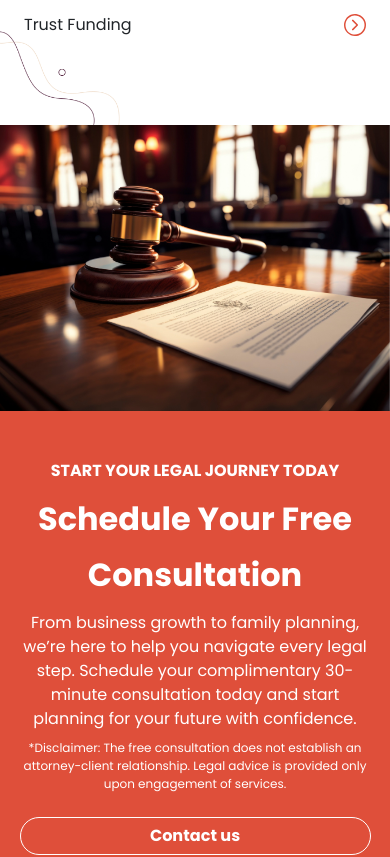
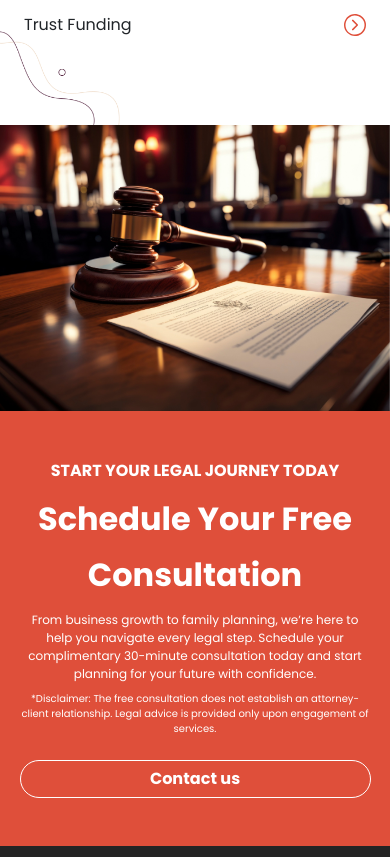
Before and after one commit to developerdeepak/digivito-jgm, a React (Create React App) app: page / in a window 390 px wide. Shown: the part 1860-2717 px from the top of the page. Built offline with nearby package versions, Linux system fonts and the light colour scheme.

Commit message:
UI: Sitewide fixes for responsiveness

```diff
--- a/src/components/bannerSideBySide.js
+++ b/src/components/bannerSideBySide.js
@@ -44,7 +44,7 @@ const BannerCTA = (props) => {
 const BannerSideBySide = (props) => {
     let bannerSubHeading = '', bannerHeading = '', bannerDesc = '', bannerDisclaimer = '', bannerCTA = '';
 
-    if(props.subheading && props.subheading.length > 0) {
+    if (props.subheading && props.subheading.length > 0) {
         bannerSubHeading = <BannerSubHeading {...props} />;
     }
 
@@ -65,10 +65,29 @@ const BannerSideBySide = (props) => {
     }
 
     return (
-        <div className="row bg-primary banner-side-by-side">
-            <div className="col mw-1600 mx-auto">
+        <>
+            <div className="row bg-primary banner-side-by-side align-items-center justify-content-center">
+                <div className="col">
+                    <div className="row align-items-center justify-content-end">
+                        <div className="col-12 col-lg-6 order-lg-1 banner-container pe-0">
+                            <img src={props.BannerImage} className="mw-100" alt="Ready to consult banner" />
+                        </div>
+                        <div className="d-lg-none col-12 col-lg-6 order-lg-0 d-flex align-items-center py-5 py-lg-0 text-container">
+                            <div className="content d-flex flex-column">
+                                <div className="text-content d-flex flex-column">
+                                    {bannerSubHeading}
+                                    {bannerHeading}
+                                    {bannerDesc}
+                                    {bannerDisclaimer}
+                                </div>
+                                {bannerCTA}
+                            </div>
+                        </div>
+                    </div>
+                </div>
+                <div className="col mw-1600 mx-auto d-none d-lg-block position-absolute left-0 right-0">
                     <div className="row align-items-center">
-                    <div className="col-12 col-lg-6 order-lg-1 banner-container">
+                        <div className="col-12 col-lg-6 order-lg-1 banner-container d-lg-none">
                             <img src={props.BannerImage} className="mw-100" alt="Ready to consult banner" />
                         </div>
                         <div className="col-12 col-lg-6 order-lg-0 d-flex align-items-center py-5 py-lg-0 text-container">
@@ -85,6 +104,7 @@ const BannerSideBySide = (props) => {
                     </div>
                 </div>
             </div>
+        </>
     );
 }
 
--- a/src/components/heroBanner.js
+++ b/src/components/heroBanner.js
@@ -53,7 +53,9 @@ class HeroBanner extends Component {
         }
 
         if (this.props.description && this.props.description.length > 0) {
-            bannerDesc = HTMLParser.parseHTML(this.props.description);
+            bannerDesc = (
+                <p className="banner-desc">{HTMLParser.parseHTML(this.props.description)}</p>
+            );
         }
 
         if (this.props.addOnClass && this.props.addOnClass.length > 0) {
@@ -73,7 +75,7 @@ class HeroBanner extends Component {
                 <img src={this.props.HeroImage} className="mw-100 p-0" alt="Hero banner" onLoad={this.setHeroBannerExtraSpace} />
                 <div className="col mw-1600 mx-auto text-white banner-content">
                     <h1 className="poppins-bold h2 m-0 banner-heading">{bannerHeading}</h1>
-                    <p className="banner-desc">{bannerDesc}</p>
+                    {bannerDesc}
                     {bannerCTA}
                     {this.props.children}
                 </div>
--- a/src/data/data.json
+++ b/src/data/data.json
@@ -148,7 +148,7 @@
             "heroBanner": {
                 "addOnClass": "home-hero-banner",
                 "heading": "Guiding Your Future,<br/>Securing Your Business",
-                "description": "From estate planning to business law, We provide <br class='d-none d-lg-inline-block' />personalized legal solutions for peace of mind.",
+                "description": "From estate planning to business law, We provide <br class='d-none d-xl-inline-block' />personalized legal solutions for peace of mind.",
                 "cta": {
                     "text": "Book a free consultation",
                     "link": "/contact"
@@ -156,7 +156,7 @@
             },
             "practiceAreas": {
                 "heading": "Our Practice Areas",
-                "description": "Looking for straightforward legal advice you can trust? Whether it’s securing your family’s future or <br class='d-none d-lg-inline-block'/>navigating business challenges, we’re here to help. Let’s work together to find solutions that fit <br class='d-none d-lg-inline-block'/>your unique needs. Schedule a consultation today and take the next step with confidence.",
+                "description": "Looking for straightforward legal advice you can trust? Whether it’s securing your family’s future or <br class='d-none d-xl-inline-block'/>navigating business challenges, we’re here to help. Let’s work together to find solutions that fit <br class='d-none d-xl-inline-block'/>your unique needs. Schedule a consultation today and take the next step with confidence.",
                 "columns": [
                     {
                         "heading": "Business",
@@ -181,8 +181,8 @@
             "scheduleFreeConsultation": {
                 "subheading": "START YOUR LEGAL JOURNEY TODAY",
                 "heading": "Schedule Your Free <br/>Consultation",
-                "description": "From business growth to family planning, we’re here to help you <br class='d-none d-lg-inline-block'/>navigate every legal step. Schedule your complimentary 30-minute <br class='d-none d-lg-inline-block'/>consultation today and start planning for your future with confidence.",
-                "disclaimer": "*Disclaimer: The free consultation does not establish an attorney-client relationship. <br class='d-none d-lg-inline-block'/>Legal advice is provided only upon engagement of services.",
+                "description": "From business growth to family planning, we’re here to help you navigate every legal step. Schedule your complimentary 30-minute consultation today and start planning for your future with confidence.",
+                "disclaimer": "*Disclaimer: The free consultation does not establish an attorney-client relationship. Legal advice is provided only upon engagement of services.",
                 "cta": {
                     "text": "Contact us",
                     "link": "/contact"
@@ -195,12 +195,12 @@
             },
             "ourServices": {
                 "heading": "Our Services",
-                "description": "We strive to offer tailored legal services to meet your specific goals. Whether you’re looking to <br class='d-none d-lg-inline-block'/>protect your family’s future through estate planning or navigate the complexities of business law, <br class='d-none d-lg-inline-block'/>we provide personalized, expert guidance every step of the way."
+                "description": "We strive to offer tailored legal services to meet your specific goals. Whether you’re looking to <br class='d-none d-xl-inline-block'/>protect your family’s future through estate planning or navigate the complexities of business law, <br class='d-none d-xl-inline-block'/>we provide personalized, expert guidance every step of the way."
             },
             "estatePlanning": {
                 "subheading": "PROTECT WHAT MATTERS MOST",
                 "heading": "Estate Planning",
-                "description": "Looking for straightforward legal advice you can trust? Whether it’s securing your family’s future or navigating <br class='d-none d-lg-inline-block'/>business challenges, we’re here to help. Let’s work together to find solutions that fit your unique needs. <br class='d-none d-lg-inline-block'/>Schedule a consultation today and take the next step with confidence.<br/><br/>We make the <u>estate planning</u> process easy and efficient. After an initial consultation, we’ll craft a plan tailored <br class='d-none d-lg-inline-block'/>to your needs and meet with you online to review everything before signing.",
+                "description": "Looking for straightforward legal advice you can trust? Whether it’s securing your family’s future or navigating <br class='d-none d-xl-inline-block'/>business challenges, we’re here to help. Let’s work together to find solutions that fit your unique needs. <br class='d-none d-xl-inline-block'/>Schedule a consultation today and take the next step with confidence.<br/><br/>We make the <u>estate planning</u> process easy and efficient. After an initial consultation, we’ll craft a plan tailored <br class='d-none d-xl-inline-block'/>to your needs and meet with you online to review everything before signing.",
                 "isDark": true,
                 "tiles": [
                     {
@@ -228,7 +228,7 @@
             "businessSupport": {
                 "subheading": "SUPPORT FOR EVERY STAGE",
                 "heading": "Business",
-                "description": "From formation to acquisition, your business needs the right legal foundation to succeed. <br class='d-none d-lg-inline-block'/>We offer comprehensive business law services to protect your interests and help you thrive in <br class='d-none d-lg-inline-block'/>today’s competitive landscape.",
+                "description": "From formation to acquisition, your business needs the right legal foundation to succeed. <br class='d-none d-xl-inline-block'/>We offer comprehensive business law services to protect your interests and help you thrive in <br class='d-none d-xl-inline-block'/>today’s competitive landscape.",
                 "isDark": false,
                 "tiles": [
                     {
@@ -270,7 +270,7 @@
             "heroBanner": {
                 "addOnClass": "contact-hero-banner",
                 "heading": "Get In Touch",
-                "description": "We believe in making the legal process as easy and <br class='d-none d-lg-inline-block'/>accessible as possible. Whether you’re planning for <br class='d-none d-lg-inline-block'/>the future or managing a growing business, we’re <br class='d-none d-lg-inline-block'/>here to help you every step of the way."
+                "description": "We believe in making the legal process as easy and <br class='d-none d-xl-inline-block'/>accessible as possible. Whether you’re planning for <br class='d-none d-xl-inline-block'/>the future or managing a growing business, we’re <br class='d-none d-xl-inline-block'/>here to help you every step of the way."
             },
             "form": {
                 "heading": "Please fill the form and we will contact you",
@@ -306,7 +306,7 @@
             },
             "reachOut": {
                 "heading": "Reach Out",
-                "description": "Looking for straightforward legal advice you can trust? Whether it’s securing your family’s future or <br class='d-none d-lg-inline-block'/>navigating business challenges, we’re here to help. Let’s work together to find solutions that fit <br class='d-none d-lg-inline-block'/>your unique needs. Schedule a consultation today and take the next step with confidence.",
+                "description": "Looking for straightforward legal advice you can trust? Whether it’s securing your family’s future or <br class='d-none d-xl-inline-block'/>navigating business challenges, we’re here to help. Let’s work together to find solutions that fit <br class='d-none d-xl-inline-block'/>your unique needs. Schedule a consultation today and take the next step with confidence.",
                 "columns": [
                     {
                         "heading": "Why Reach Out?",
--- a/src/scss/partials/components/_bannerSideBySide.scss
+++ b/src/scss/partials/components/_bannerSideBySide.scss
@@ -1,41 +1,36 @@
 .banner-side-by-side {
     .content {
         max-width: 741px;
-        gap: 24px;
+        gap: 1.5rem;
 
         @include media-breakpoint-down(lg) {
             text-align: center;
+            align-items: center;
         }
 
         @include media-breakpoint-up(lg) {
-            gap: 48px;
+            gap: 2.625vw;
         }
     }
 
     .text-content {
-        gap: 8px;
+        gap: 0.5rem;
 
         @include media-breakpoint-up(lg) {
-            gap: 16px;
+            gap: 1vw;
         }
     }
 
     .sub-heading {
-        @include media-breakpoint-up(md) {
-            font-size: 24px;
-        }
+        font-size: clamp(1rem, 0.5385rem + 0.9615vw, 1.5rem);
     }
 
     .banner-desc {
-        @include media-breakpoint-up(md) {
-            font-size: 20px;
-        }
+        font-size: clamp(0.75rem, 0.2885rem + 0.9615vw, 1.25rem);
     }
 
     .banner-disclaimer {
-        @include media-breakpoint-down(md) {
-            font-size: 12px;
-        }
+        font-size: clamp(0.625rem, 0.2788rem + 0.7212vw, 1rem);
     }
 
     .cta {
@@ -44,10 +39,6 @@
     }
 
     .banner-container {
-        @include media-breakpoint-down(xxxl) {
-            padding-right: 0;
-        }
-
         @include media-breakpoint-down(lg) {
             padding-left: 0;
         }
```
Lines whose indentation alone changed are shown as unchanged.
